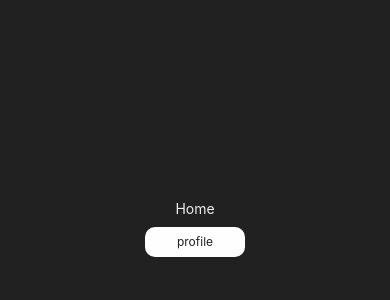
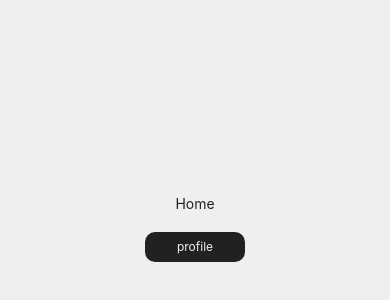
Before and after one commit to CaiqueMorales20/finance, a React Native app: screen / in a window 390 px wide. Shown: the part 194-494 px from the top of the page. Built offline with nearby package versions, Linux system fonts and the light colour scheme.

Commit message:
:sparkles: feat: PageContainer component

```diff
--- a/src/components/Button/index.tsx
+++ b/src/components/Button/index.tsx
@@ -8,8 +8,8 @@ import {ButtonProps} from './types';
 export const Button = (button: ButtonProps) => {
   // Rendering
   return (
-    <ButtonS onPress={button.onPress}>
-      <ButtonText>{button.title}</ButtonText>
+    <ButtonS outline={button.outline} onPress={button.onPress}>
+      <ButtonText outline={button.outline}>{button.title}</ButtonText>
     </ButtonS>
   );
 };
--- a/src/components/Button/style.tsx
+++ b/src/components/Button/style.tsx
@@ -1,16 +1,21 @@
 // Imports
 import styled from 'styled-components/native';
 
+// Types
+type ButtonSProps = {
+  outline?: boolean;
+};
+
 // Styled Components
-export const ButtonS = styled.Pressable`
+export const ButtonS = styled.Pressable<ButtonSProps>`
   height: 30px;
   width: 100px;
-  background-color: #fefefe;
+  background-color: ${props => (props.outline ? '#efefef' : '#212121')};
   align-items: center;
   justify-content: center;
   border-radius: 10px;
 `;
-export const ButtonText = styled.Text`
+export const ButtonText = styled.Text<ButtonSProps>`
   font-size: 12px;
-  color: #212121;
+  color: ${props => (props.outline ? '#212121' : '#efefef')};
 `;
--- a/src/components/Button/types.ts
+++ b/src/components/Button/types.ts
@@ -1,5 +1,8 @@
 // Types
 export type ButtonProps = {
+  // Attrs
   onPress: () => void;
   title: string;
+  // Optional Attrs
+  outline?: boolean;
 }
--- /dev/null
+++ b/src/components/PageContainer/index.tsx
@@ -0,0 +1,11 @@
+// Styled Components
+import {PageContainerS} from './style';
+
+// Types
+import {PageContainerProps} from './type';
+
+// Functional Component
+export const PageContainer = ({children}: PageContainerProps) => {
+  // Rendering
+  return <PageContainerS>{children}</PageContainerS>;
+};
--- /dev/null
+++ b/src/components/PageContainer/style.tsx
@@ -0,0 +1,11 @@
+// Imports
+import styled from 'styled-components/native';
+
+// Styled Components
+export const PageContainerS = styled.View`
+  flex: 1;
+  align-items: center;
+  justify-content: center;
+  background: #efefef;
+  gap: 20px;
+`;
--- /dev/null
+++ b/src/components/PageContainer/type.ts
@@ -0,0 +1,5 @@
+// Types
+export type PageContainerProps = {
+  // Attrs
+  children: React.ReactNode;
+}
--- a/src/routes/Stack/index.tsx
+++ b/src/routes/Stack/index.tsx
@@ -13,7 +13,7 @@ export const Stack = () => {
   // Rendering
   return (
     <Navigator
-      screenOptions={{headerShown: false, animation: 'slide_from_right'}}
+      screenOptions={{headerShown: false, animation: 'fade'}}
       initialRouteName="home">
       <Screen name="home" component={Home} />
       <Screen name="profile" component={Profile} />
--- a/src/screens/Home/index.tsx
+++ b/src/screens/Home/index.tsx
@@ -2,10 +2,11 @@
 import {useNavigation} from '@react-navigation/native';
 
 // Imported Components
+import {PageContainer} from '../../components/PageContainer';
 import {Button} from '../../components/Button';
 
 // Styled Components
-import {HomeS, HomeText} from './style';
+import {HomeText} from './style';
 
 // Functional Component
 const Home = () => {
@@ -14,10 +15,10 @@ const Home = () => {
 
   // Rendering
   return (
-    <HomeS>
+    <PageContainer>
       <HomeText>Home</HomeText>
       <Button title="profile" onPress={() => navigation.navigate('profile')} />
-    </HomeS>
+    </PageContainer>
   );
 };
 
--- a/src/screens/Home/style.tsx
+++ b/src/screens/Home/style.tsx
@@ -11,5 +11,5 @@ export const HomeS = styled.View`
 `;
 
 export const HomeText = styled.Text`
-  color: #efefef;
+  color: #212121;
 `;
--- a/src/screens/Profile/index.tsx
+++ b/src/screens/Profile/index.tsx
@@ -16,8 +16,11 @@ const Profile = () => {
   return (
     <ProfileS>
       <ProfileText>Profile</ProfileText>
-      <Button title="Voltar" onPress={() => navigation.goBack()} />
-      <Button title="home" onPress={() => navigation.navigate('home')} />
+      <Button
+        outline
+        title="go home"
+        onPress={() => navigation.navigate('home')}
+      />
     </ProfileS>
   );
 };
```
